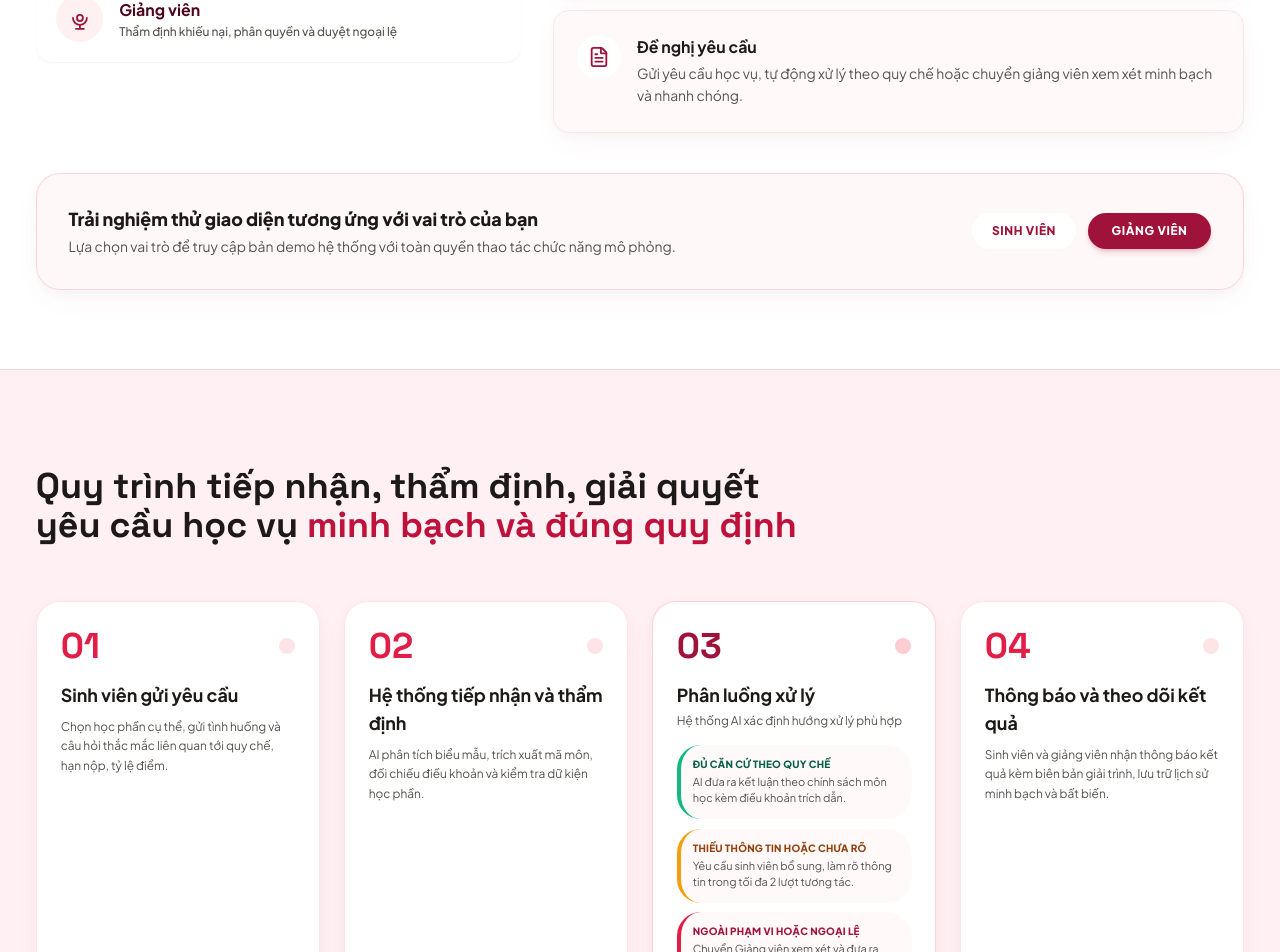
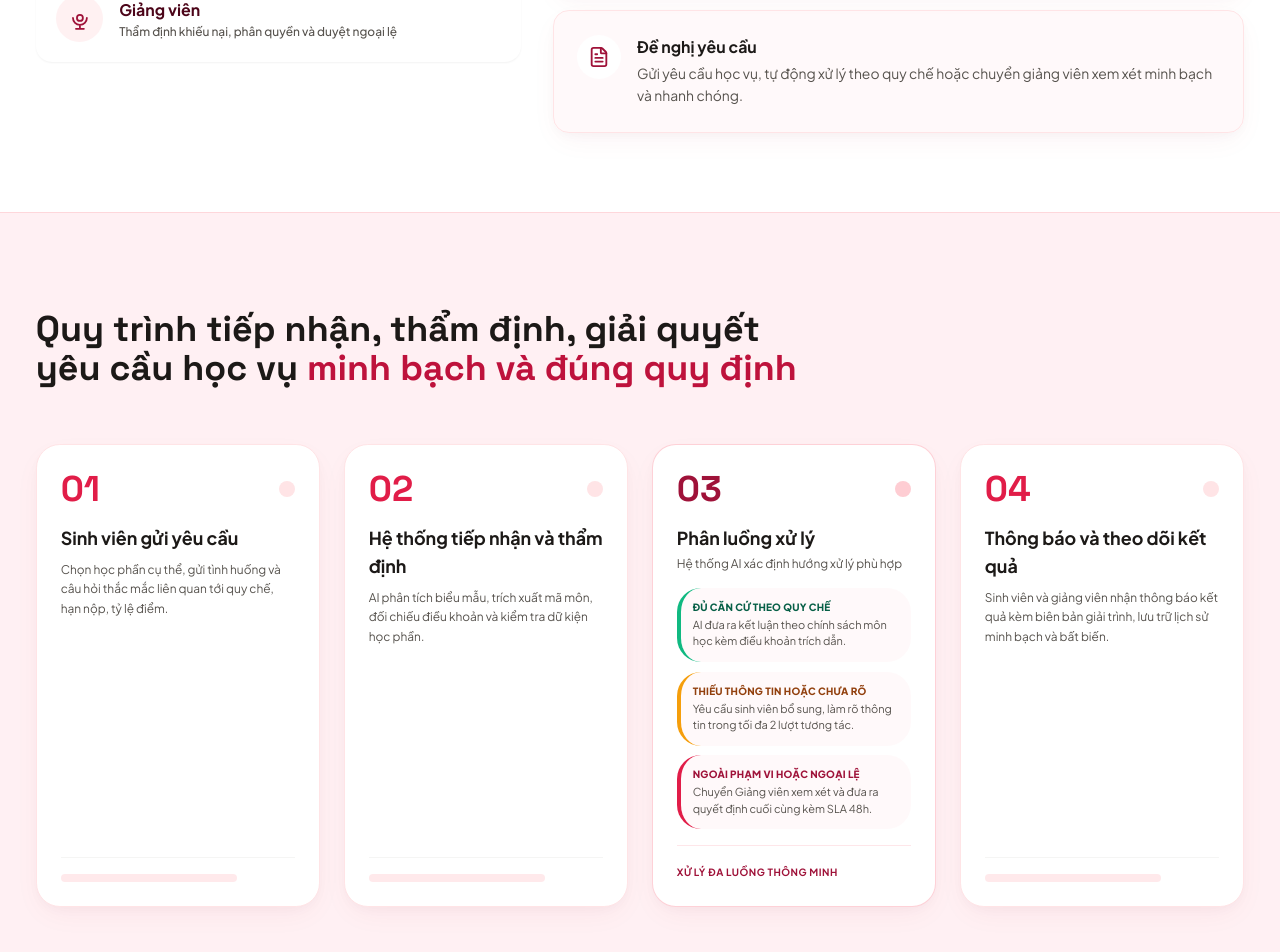
Before and after one commit to HnhanBk415/academic-escalation-referee, a React (Vite) app in the folder frontend/: page / in a window 1280 px wide. Shown: the part 1189-2141 px from the top of the page. Built offline with nearby package versions, Linux system fonts and the light colour scheme; no server answers.

Commit message:
feat(frontend): remove training point suggestion chip and role preview banner

```diff
--- a/frontend/src/pages/HomePage.tsx
+++ b/frontend/src/pages/HomePage.tsx
@@ -429,34 +429,6 @@ export function HomePage({
               )}
             </div>
           </div>
-
-          {/* Action Role Bar (Bottom Banner) */}
-          <div className="mt-10 p-6 md:p-8 bg-rose-50/50 rounded-3xl border border-rose-200/80 shadow-soft-card flex flex-col md:flex-row items-center justify-between gap-6">
-            <div className="space-y-1 text-center md:text-left">
-              <h4 className="text-lg font-extrabold text-stone-900">
-                Trải nghiệm thử giao diện tương ứng với vai trò của bạn
-              </h4>
-              <p className="text-sm text-stone-600">
-                Lựa chọn vai trò để truy cập bản demo hệ thống với toàn quyền thao tác chức năng mô phỏng.
-              </p>
-            </div>
-            <div className="flex items-center gap-3">
-              <button
-                type="button"
-                onClick={() => onNavigate("submit")}
-                className="px-5 py-2.5 rounded-full text-xs uppercase font-extrabold tracking-wider bg-white text-ruby-800 hover:bg-rose-100 border border-rose-200 transition-colors cursor-pointer"
-              >
-                Sinh viên
-              </button>
-              <button
-                type="button"
-                onClick={() => onNavigate("inbox")}
-                className="px-6 py-2.5 rounded-full text-xs uppercase font-extrabold tracking-wider bg-ruby-800 hover:bg-ruby-900 text-white shadow-md shadow-ruby-800/20 transition-all cursor-pointer"
-              >
-                Giảng viên
-              </button>
-            </div>
-          </div>
         </div>
       </section>
 
--- a/frontend/src/pages/StudentSubmitView.tsx
+++ b/frontend/src/pages/StudentSubmitView.tsx
@@ -43,10 +43,6 @@ const QUICK_CHIPS = [
   {
     label: "Hạn định hủy môn học",
     prompt: "Hạn định hủy môn học được tính từ tuần thứ mấy theo quy chế?",
-  },
-  {
-    label: "Cộng điểm rèn luyện",
-    prompt: "Cộng điểm rèn luyện khi tham gia nghiên cứu khoa học đồ án được tính như thế nào?",
   },
   {
     label: "Đăng ký nhóm ngoại lệ",
```
